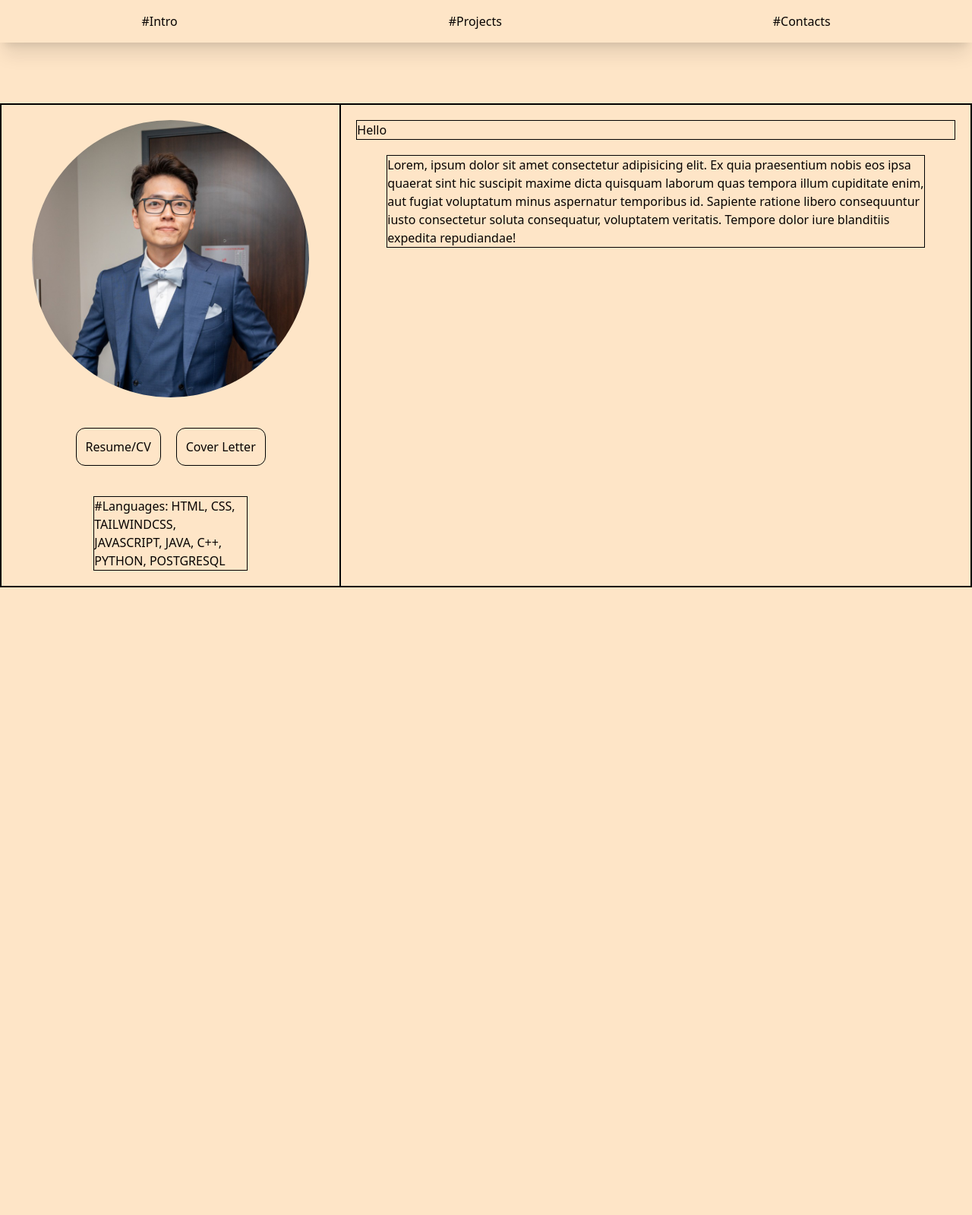
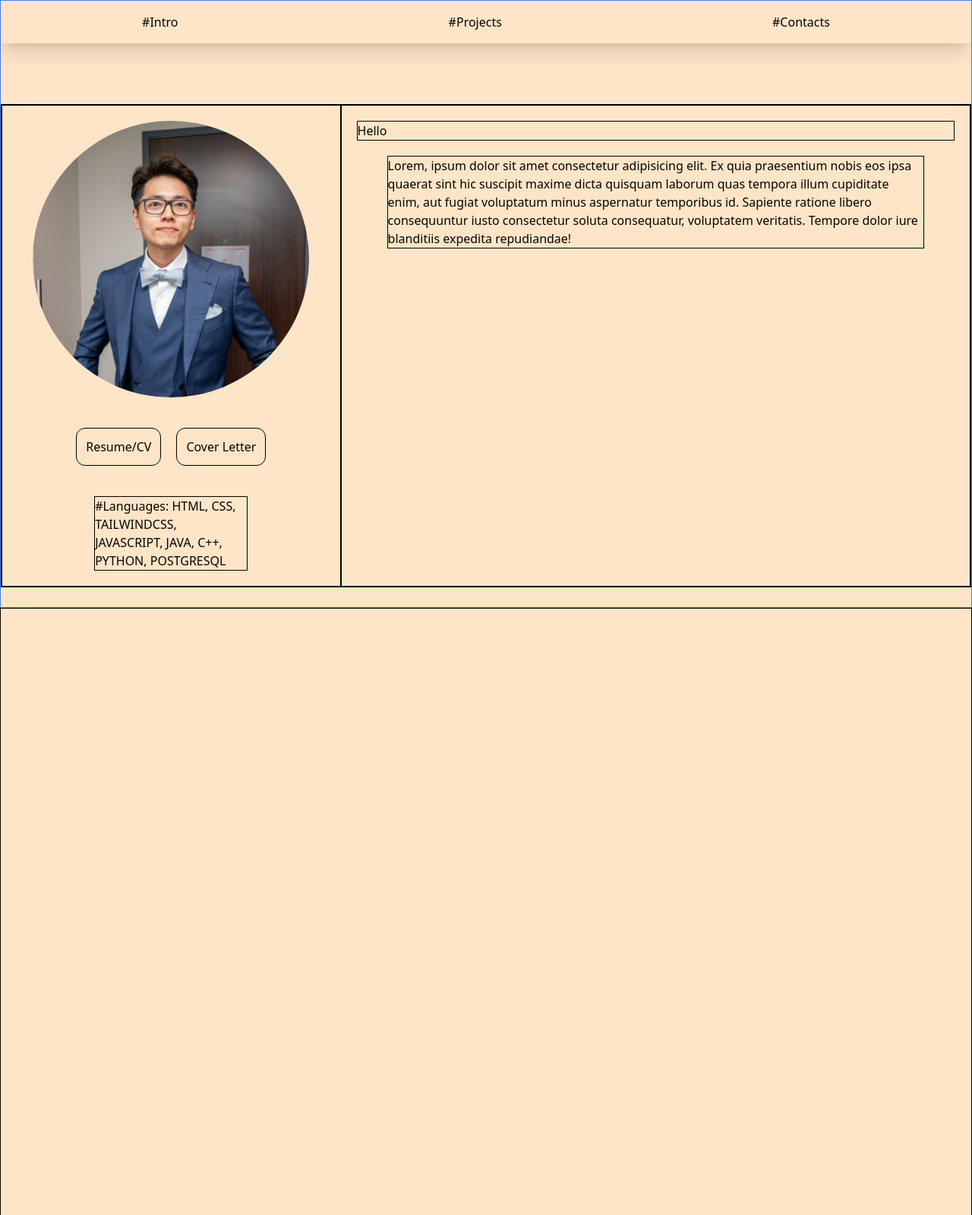
Before and after one commit to noname1112392/profile-website, a website: page src/index.html in a window 1280 px wide. Shown: the whole page at 76% size. Before the commit the page ends 800 px from the top, so only its background shows below. Drawn offline with Linux system fonts and the light colour scheme.

Commit message:
Edit screen size for top and bottom sections

```diff
--- a/src/index.html
+++ b/src/index.html
@@ -11,19 +11,21 @@
 <body class="bg-[#FEE5C7] text-[#070302]">
     <!-- Global Container -->
     <div>
+        <!-- First Page -->
+        <div class="h-screen border border-blue-500">
             <!-- Nav bar -->
             <nav class="">
                 <div class="flex justify-around p-2 shadow-xl">
                     <!-- Intro container -->
                     <div class="p-2 hover:text-white hover:bg-black hover:font-semibold hover:rounded-lg">#Intro</div>
                     <!-- Projects container -->
-                <div class="p-2 hover:text-white hover:bg-black hover:font-semibold hover:rounded-lg">#Projects</div>
+                    <div class="p-2 hover:text-white hover:bg-black hover:font-semibold hover:rounded-lg">#Projects
+                    </div>
                     <!-- Contacts container -->
-                <div class="p-2 hover:text-white hover:bg-black hover:font-semibold hover:rounded-lg">#Contacts</div>
+                    <div class="p-2 hover:text-white hover:bg-black hover:font-semibold hover:rounded-lg">#Contacts
+                    </div>
                 </div>
             </nav>
-        <!-- First Page -->
-        <div class="h-[100%]">
             <!-- Left / Right side outter-->
             <div class="flex justify-around mt-20 border border-black">
                 <!-- Left side/ profile, cv, cover letter, languages -->
@@ -49,14 +51,25 @@
                         <h1>Hello</h1>
                     </div>
                     <!-- Paragraph Intro -->
-                    <p class="m-10 border border-black">Lorem, ipsum dolor sit amet consectetur adipisicing elit. Ex quia praesentium nobis eos ipsa quaerat sint hic suscipit maxime dicta quisquam laborum quas tempora illum cupiditate enim,
-                        aut fugiat voluptatum minus aspernatur temporibus id. Sapiente ratione libero consequuntur iusto consectetur soluta consequatur, voluptatem veritatis. Tempore dolor iure blanditiis expedita repudiandae!</p>
+                    <p class="m-10 border border-black">Lorem, ipsum dolor sit amet consectetur adipisicing elit. Ex
+                        quia praesentium nobis eos ipsa quaerat sint hic suscipit maxime dicta quisquam laborum quas
+                        tempora illum cupiditate enim,
+                        aut fugiat voluptatum minus aspernatur temporibus id. Sapiente ratione libero consequuntur iusto
+                        consectetur soluta consequatur, voluptatem veritatis. Tempore dolor iure blanditiis expedita
+                        repudiandae!</p>
                 </div>
             </div>
         </div>
         <!-- Second page -->
+        <div class="h-screen border border-black">
+            <!-- Personal projects section -->
             <div>
-            <!-- Personal projects section -->
+                <!-- Heading container -->
+                <div></div>
+                <!-- List of projects container -->
+                <div></div>
+            </div>
+            <!-- School projects section -->
             <div>
                 <!-- Heading container -->
                 <div></div>
```
Also changed, not shown: public/styles.css. Lines whose indentation alone changed are shown as unchanged.
